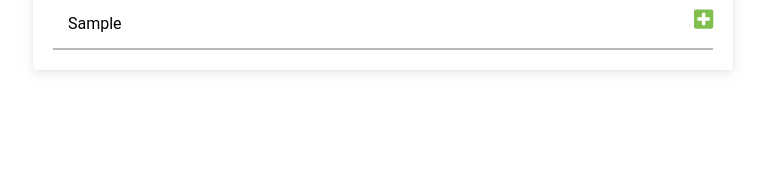
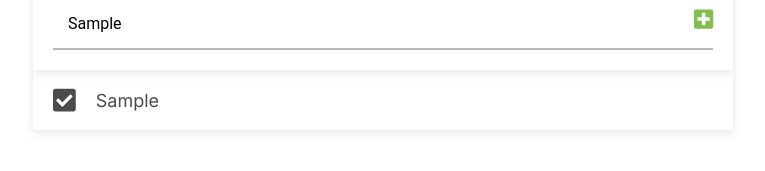
Before and after one commit to EduardoUDG/React_todo-list, a React (Create React App) app: page / in a window 1280 px wide. Both pictures are taken after typing "Sample" into the empty fields and a click on the button 960 px from the left and 149 px from the top of the page. Shown: the part 131-302 px from the top of the page, without its empty margins (257-1022 px from the left). Built offline with nearby package versions, Linux system fonts and the light colour scheme.

Commit message:
create - component Task.js and TaskList.js for the preview todo

```diff
--- a/src/App.js
+++ b/src/App.js
@@ -2,26 +2,17 @@ import React, { useState } from 'react';
 import './App.css';
 import Header from './components/Header';
 import TaskForm from './components/TaskForm';
+import TaskList from './components/TaskList';
 
 
 const App = () => {
-  const [tasks, updateTasks] = useState([
-    {
-        id: new Date().getTime(),
-        text: 'Wash the clothes',
-        completed: false
-    },
-    {
-        id: new Date().getTime(),
-        text: 'record the tutorial',
-        completed: false
-    }
-  ]);
+  const [tasks, updateTasks] = useState([]);
 
   return (
     <div className='contenedor'>
       <Header/>
       <TaskForm tasks={tasks} updateTasks={updateTasks} />
+      <TaskList tasks={tasks}/>
     </div>
   );
 }
--- /dev/null
+++ b/src/components/Task.js
@@ -0,0 +1,30 @@
+import React from 'react';
+import { FontAwesomeIcon } from '@fortawesome/react-fontawesome'
+import { faCheckSquare, faEdit, faTimes  }    from '@fortawesome/free-solid-svg-icons'
+
+const Task = ({ task={} }) => {
+    return (
+        <li className='lista-tareas__tarea'>
+            <FontAwesomeIcon
+                icon={faCheckSquare}
+                className='lista-tareas__icono lista-tareas__icono-check'
+            />
+
+            <p className='lista-tareas__texto'>
+                { task.text }
+            </p>
+            <div className='lista-tareas__contenedor-botones'>
+                <FontAwesomeIcon
+                    icon={faEdit}
+                    className='lista-tareas__icono lista-tareas__icono-accion'
+                />
+                <FontAwesomeIcon
+                    icon={faTimes}
+                    className='lista-tareas__icono lista-tareas__icono-accion'
+                />
+            </div>
+        </li>
+    );
+}
+
+export default Task;
--- a/src/components/TaskForm.js
+++ b/src/components/TaskForm.js
@@ -3,7 +3,7 @@ import { v4 as uuidv4 }    from 'uuid';
 import { FontAwesomeIcon } from '@fortawesome/react-fontawesome'
 import { faPlusSquare }    from '@fortawesome/free-solid-svg-icons'
 
-const TaskForm = ({ tasks, updateTasks}) => {
+const TaskForm = ({ tasks=[], updateTasks}) => {
     const [ taskInput, updateTaskInput] = useState('');
 
     const handleInput = e => {
--- /dev/null
+++ b/src/components/TaskList.js
@@ -0,0 +1,16 @@
+import React from 'react';
+import Task from './Task';
+
+
+const TaskList = ({ tasks=[] }) => {
+    return (
+        <ul className='lista-tareas'>
+            { (tasks.length > 0 )
+                ? tasks.map( task => <Task key={task.id} task={task}/>)
+                : <div className='lista-tareas__mensaje'>No hay tareas agregadas</div>
+            }
+        </ul>
+    );
+}
+
+export default TaskList;
```
